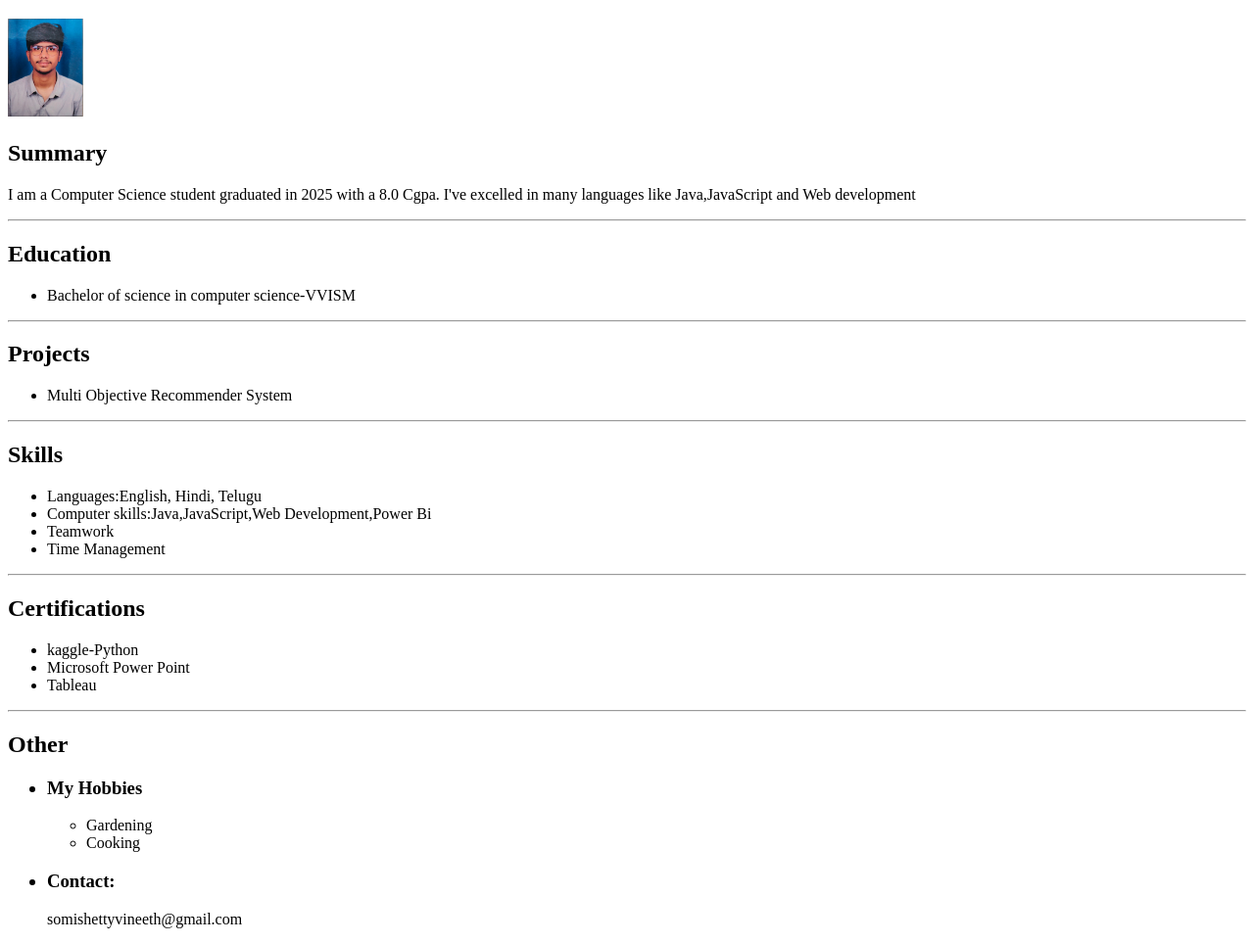
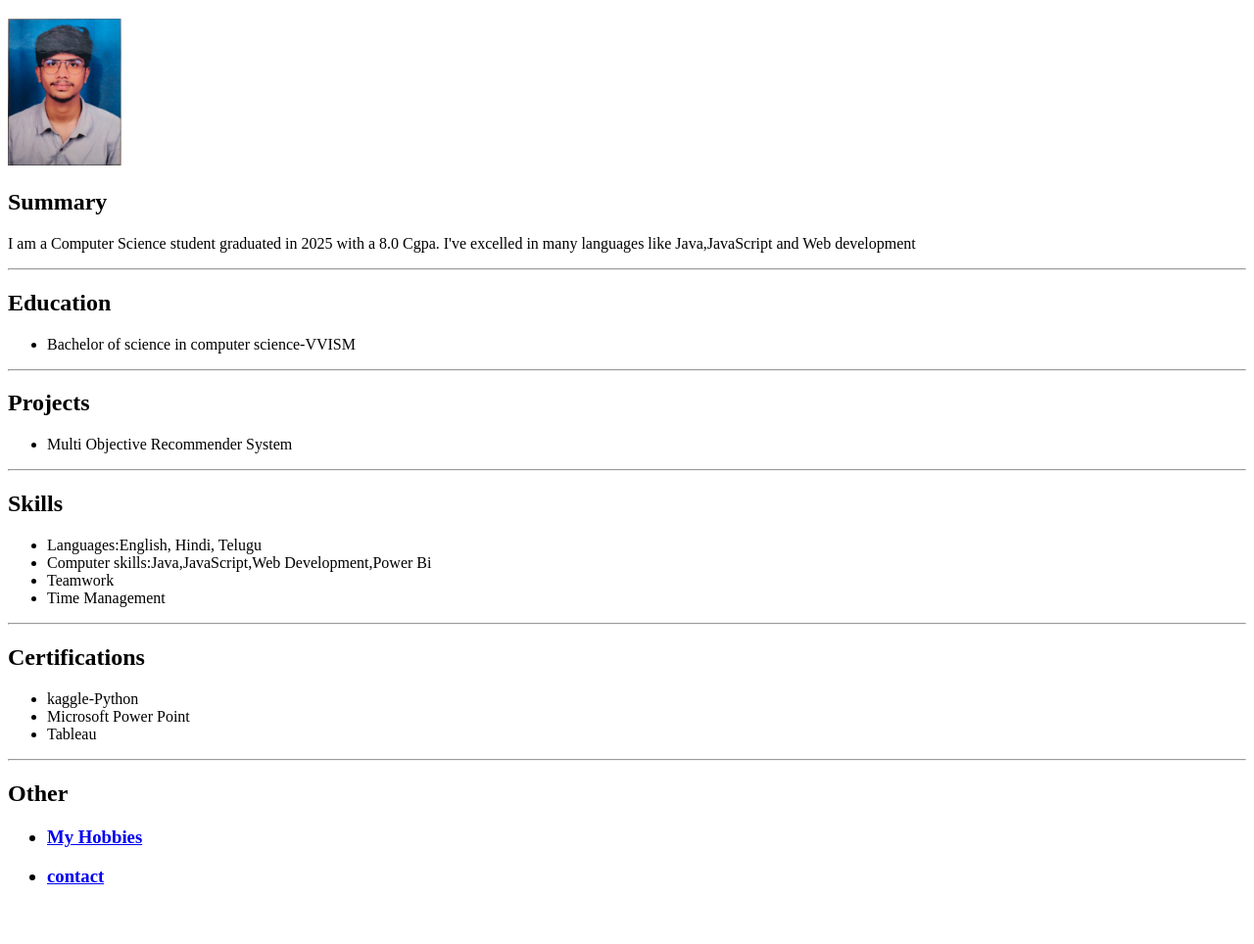
Before and after one commit to SomishettyVineeth/html-Portfolio, a plain HTML site: page index.html in a window 1280 px wide. Shown: the part 61-1025 px from the top of the page at 98% size. After the commit the page ends 986 px from the top, so only its background shows below. Drawn offline with Linux system fonts and the light colour scheme.

Commit message:
Add files via upload

```diff
--- a/index.html
+++ b/index.html
@@ -6,7 +6,7 @@
     </head>
     <body>
         <h1>Somishetty Vineeth</h1>
-        <img src="./Somishetty Vineeth photo.jpg" height="100"/>
+        <img src="./Somishetty Vineeth photo.jpg" height="150"/>
         <h2>Summary</h2>
         <p>I am a Computer Science student graduated in 2025 with a 8.0 Cgpa. I've excelled in many languages like Java,JavaScript and Web development</p><hr/>
         <h2>Education</h2>
@@ -33,14 +33,10 @@
         </ul><hr/>
         <h2>Other</h2>
         <ul>
-        <h3><li>My Hobbies</h3>
-        <ul>
-            <li>Gardening</li>
-            <li>Cooking</li>
-        </ul>
+        <h3><li><a href="./hobbies.html">My Hobbies</a></h3></li>
         </ul>
         <ul>
-            <h3><li>Contact:</h3>somishettyvineeth@gmail.com</li>
+        <h3><li><a href="./cantact.html">contact</a></h3></li>
         </ul>
     </body>
 </html>
```
Also changed, not shown: cantact.html (added, +2 -0 lines), hobbies.html (added, +6 -0 lines).
